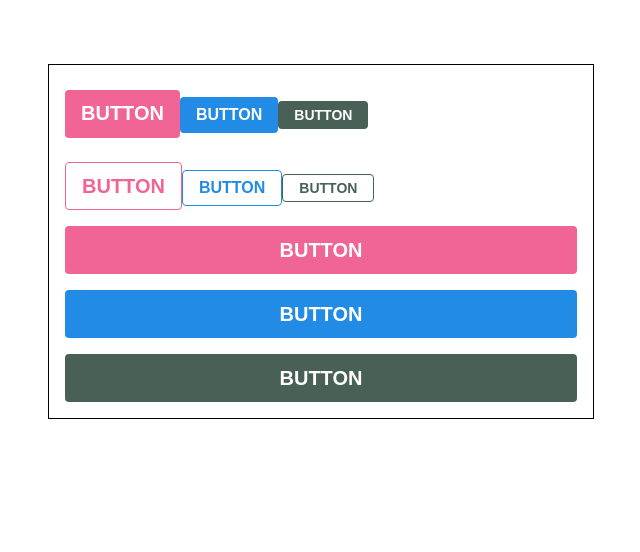
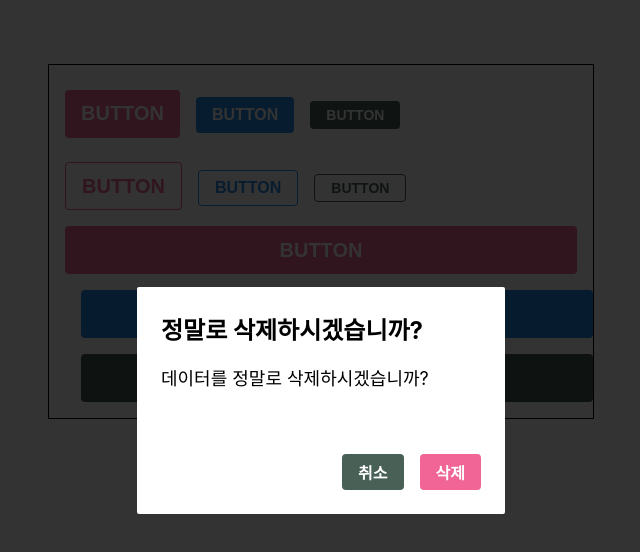
Before and after one commit to ekal901/2022-02-styled-component, a React (Create React App) app: page / in a window 1280 px wide. Shown: the top 552 px of the page, without its empty margins (319-959 px from the left). Built offline with nearby package versions, Linux system fonts and the light colour scheme.

Commit message:
make dialog

```diff
--- a/src/App.js
+++ b/src/App.js
@@ -1,6 +1,7 @@
 import React from "react";
 import styled, { ThemeProvider } from "styled-components";
 import Button from "./components/Button";
+import Dialog from "./components/Dialog";
 
 const AppBlock = styled.div`
   width: 512px;
@@ -55,6 +56,13 @@ function App() {
             BUTTON
           </Button>
         </ButtonGroup>
+        <Dialog
+          title="정말로 삭제하시겠습니까?"
+          confirmText="삭제"
+          cancelText="취소"
+        >
+          데이터를 정말로 삭제하시겠습니까?
+        </Dialog>
       </AppBlock>
     </ThemeProvider>
   );
--- /dev/null
+++ b/src/components/Dialog.js
@@ -0,0 +1,58 @@
+import React from "react";
+import styled from "styled-components";
+import Button from "./Button";
+
+const DarkBackground = styled.div`
+  position: fixed;
+  left: 0;
+  top: 0;
+  width: 100%;
+  height: 100%;
+  display: flex;
+  align-items: center;
+  justify-content: center;
+  background: rgba(0, 0, 0, 0.8);
+`;
+
+const DialogBlock = styled.div`
+  width: 320px;
+  padding: 1.5rem;
+  background: white;
+  border-radius: 2px;
+  h3 {
+    margin: 0;
+    font-size: 1.5rem;
+  }
+  p {
+    font-size: 1.125rem;
+  }
+`;
+
+const ButtonGroup = styled.div`
+  margin-top: 3rem;
+  display: flex;
+  justify-content: flex-end;
+  align-items: baseline;
+`;
+
+function Dialog({ title, children, confirmText, cancelText }) {
+  return (
+    <DarkBackground>
+      <DialogBlock>
+        <h3>{title}</h3>
+        <p>{children}</p>
+        <ButtonGroup>
+          <Button color="gray">{cancelText}</Button>
+          <Button color="pink">{confirmText}</Button>
+        </ButtonGroup>
+      </DialogBlock>
+    </DarkBackground>
+  );
+}
+
+Dialog.defaultProps = {
+  cancelText: "취소",
+  confirmText: "확인",
+};
+
+export default Dialog;
```
